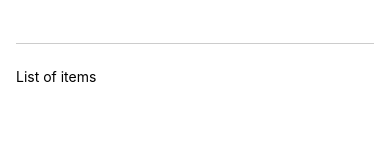
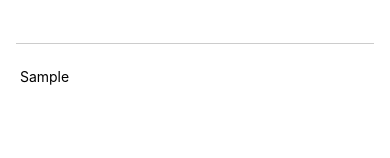
Before and after one commit to Aparna-xxx/goals-app, a React Native app in the folder goals/: screen / in a window 390 px wide. Both pictures are taken after typing "Sample" into the empty fields and a click on the button "ADD GOAL". Shown: the part 135-293 px from the top of the page. Built offline with nearby package versions, Linux system fonts and the light colour scheme.

Commit message:
created list of goals

```diff
--- a/goals/App.js
+++ b/goals/App.js
@@ -3,7 +3,8 @@ import { useState } from 'react';
 
 export default function App() {
 
-  const [mytext, setMyText] = useState('');
+  const [mytext, setMyText] = useState(''); //variable for the text input
+  const [goalList, setGoalList] = useState([]); //array variable to store list of goals
 
   function readText(enteredText){
     setMyText(enteredText)
@@ -11,7 +12,12 @@ export default function App() {
   }
 
   function buttonClicked(){
-    console.log(mytext)
+    //console.log(mytext)
+    setGoalList((currentGoals) => [...currentGoals, mytext]) //add new goal
+    //setGoalList([]);
+    //The function receives the current state of goalList as currentGoals.
+    //Using the spread operator, it creates a new array that contains all items from currentGoals, followed by mytext.
+    //The new array is returned and setGoalList updates the state with this new array.
   }
 
 
@@ -22,7 +28,7 @@ export default function App() {
         <Button title="Add goal" onPress={buttonClicked}></Button>
       </View>
       <View style = {styles.bodycontainer}>
-        <Text>List of items</Text>
+        {goalList.map((goal)=><Text key={goal}> {goal} </Text>)}
       </View>
     </View>
   );
```
